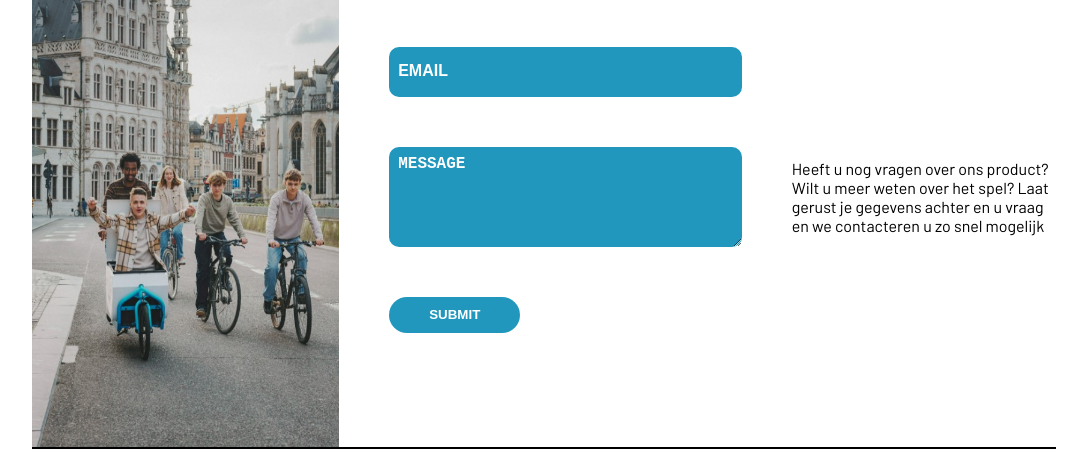
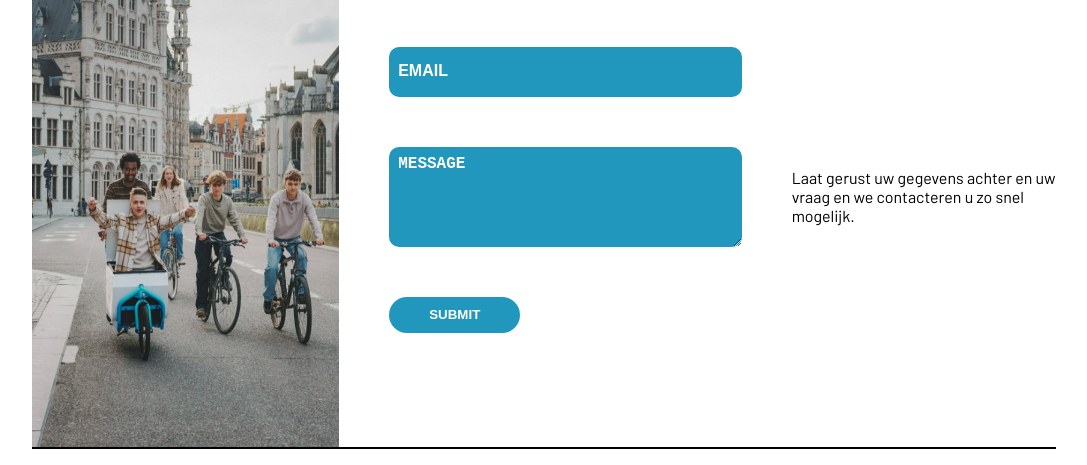
Before and after one commit to reisdoorbelgie/reis-door-belgie, a plain HTML site: page contact.html in a window 1280 px wide. Shown: the part 250-715 px from the top of the page, without its empty margins (96-1183 px from the left). Drawn offline with nearby package versions, Linux system fonts and the light colour scheme.

Commit message:
Update contact.html

```diff
--- a/contact.html
+++ b/contact.html
@@ -47,7 +47,7 @@
             <button type="submit">submit</button>
     </form>
      <div class="container-description">
-        <p>Heeft u nog vragen over ons product? Wilt u meer weten over het spel? Laat gerust je gegevens achter en u vraag en we contacteren u zo snel mogelijk </p>
+        <p>Laat gerust uw gegevens achter en uw vraag en we contacteren u zo snel mogelijk. </p>
     </div>
     </div>
     </main>
```
